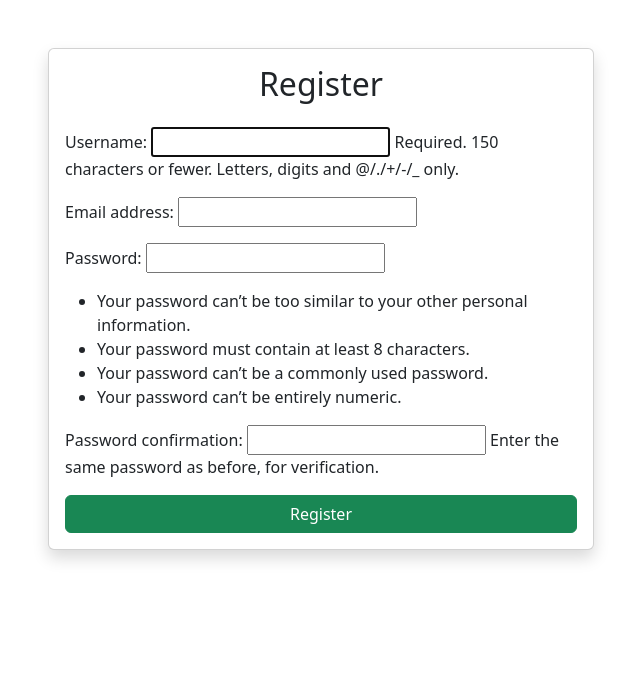
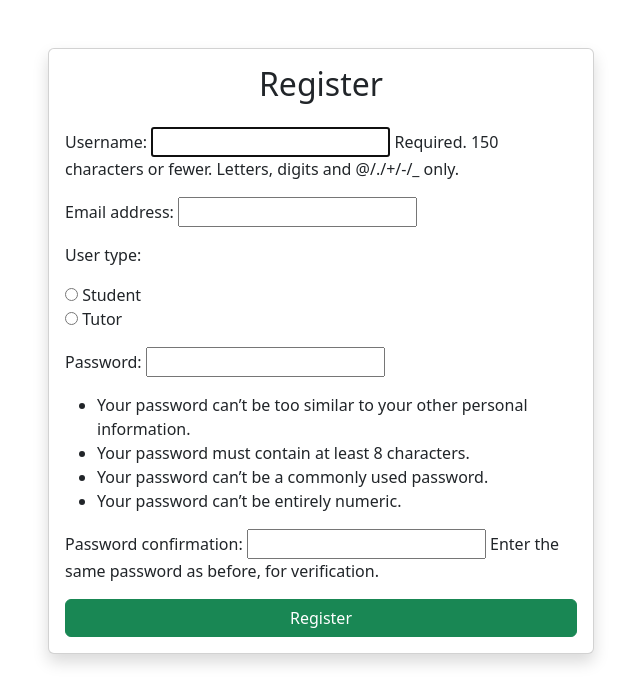
Before and after one commit to amenzedev/tutor_app, a Django app: page /register/ in a window 1280 px wide. Shown: the part 56-750 px from the top of the page, without its empty margins (319-959 px from the left). Run offline with Django 5.2, Linux system fonts and the light colour scheme.

Commit message:
student and tutor are being created

```diff
--- a/tutor_app/accounts/forms.py
+++ b/tutor_app/accounts/forms.py
@@ -1,12 +1,34 @@
 from django import forms
 from django.contrib.auth.forms import UserCreationForm
-from .models import CustomUser
-
-class CustomUserCreationForm(UserCreationForm):
-    class Meta:
-        model = CustomUser
-        fields = ('username', 'email', 'password1', 'password2')
+from .models import CustomUser, StudentProfile, TutorProfile
 
 class LoginForm(forms.Form):
     username = forms.CharField()
     password = forms.CharField(widget=forms.PasswordInput)
+
+class CustomUserCreationForm(UserCreationForm):
+    user_type = forms.ChoiceField(
+        choices=CustomUser.USER_TYPES,
+        widget=forms.RadioSelect
+    )
+
+    class Meta:
+        model = CustomUser
+        fields = ('username', 'email', 'user_type', 'password1', 'password2')
+
+class StudentProfileForm(forms.ModelForm):
+    class Meta:
+        model = StudentProfile
+        fields = ['bio', 'phone']
+        widgets = {
+            'bio': forms.Textarea(attrs={'rows': 4}),
+        }
+
+class TutorProfileForm(forms.ModelForm):
+    class Meta:
+        model = TutorProfile
+        fields = ['bio', 'subjects', 'hourly_rate']
+        widgets = {
+            'bio': forms.Textarea(attrs={'rows': 4}),
+            'subjects': forms.TextInput(attrs={'placeholder': 'Math, Science, English...'}),
+        }
--- a/tutor_app/accounts/models.py
+++ b/tutor_app/accounts/models.py
@@ -1,6 +1,48 @@
+from django.db import models
 from django.contrib.auth.models import AbstractUser
-from django.db import models
+from django.db.models.signals import post_save
+from django.dispatch import receiver
 
 class CustomUser(AbstractUser):
-    is_student = models.BooleanField(default=False)
-    is_tutor = models.BooleanField(default=False)
+    USER_TYPES = (
+        ('student', 'Student'),
+        ('tutor', 'Tutor'),
+    )
+    user_type = models.CharField(max_length=10, choices=USER_TYPES, default='student')
+
+    def __str__(self):
+        return self.username
+
+class StudentProfile(models.Model):
+    user = models.OneToOneField(CustomUser, on_delete=models.CASCADE, related_name='student_profile')
+    bio = models.TextField(max_length=500, blank=True)
+    phone = models.CharField(max_length=20, blank=True)
+    created_at = models.DateTimeField(auto_now_add=True)
+
+    def __str__(self):
+        return f"Student Profile - {self.user.username}"
+
+class TutorProfile(models.Model):
+    user = models.OneToOneField(CustomUser, on_delete=models.CASCADE, related_name='tutor_profile')
+    bio = models.TextField(max_length=500, blank=True)
+    subjects = models.CharField(max_length=200)
+    hourly_rate = models.DecimalField(max_digits=6, decimal_places=2)
+    created_at = models.DateTimeField(auto_now_add=True)
+
+    def __str__(self):
+        return f"Tutor Profile - {self.user.username}"
+
+@receiver(post_save, sender=CustomUser)
+def create_user_profile(sender, instance, created, **kwargs):
+    if created:
+        if instance.user_type == 'student':
+            StudentProfile.objects.create(user=instance)
+        elif instance.user_type == 'tutor':
+            TutorProfile.objects.create(user=instance)
+
+@receiver(post_save, sender=CustomUser)
+def save_user_profile(sender, instance, **kwargs):
+    if hasattr(instance, 'student_profile'):
+        instance.student_profile.save()
+    elif hasattr(instance, 'tutor_profile'):
+        instance.tutor_profile.save()
--- a/tutor_app/accounts/views.py
+++ b/tutor_app/accounts/views.py
@@ -2,7 +2,8 @@ from django.shortcuts import render, redirect
 from django.contrib.auth import login, logout, authenticate
 from django.contrib import messages
 from django.contrib.auth.forms import AuthenticationForm
-from .forms import CustomUserCreationForm
+from .forms import CustomUserCreationForm, StudentProfileForm, TutorProfileForm
+from django.contrib.auth.decorators import login_required
 
 def register(request):
     if request.method == 'POST':
@@ -10,8 +11,8 @@ def register(request):
         if form.is_valid():
             user = form.save()
             login(request, user)
-            messages.success(request, 'Registration successful!')
-            return redirect('home')
+            messages.success(request, 'Registration successful! Please complete your profile.')
+            return redirect('profile')
         else:
             messages.error(request, 'Registration failed. Please correct the errors below.')
     else:
@@ -39,3 +40,33 @@ def user_logout(request):
     logout(request)
     messages.success(request, 'You have been logged out.')
     return redirect('home')
+
+
+@login_required
+def profile_view(request):
+    user = request.user
+    profile_instance = None
+    form_class = None
+
+    if user.user_type == 'student':
+        profile_instance = user.student_profile
+        form_class = StudentProfileForm
+    elif user.user_type == 'tutor':
+        profile_instance = user.tutor_profile
+        form_class = TutorProfileForm
+        return redirect('home')
+
+    if request.method == 'POST':
+        form = form_class(request.POST, instance=profile_instance)
+        if form.is_valid():
+            form.save()
+            messages.success(request, 'Profile updated successfully!')
+            return redirect('profile')
+    else:
+        form = form_class(instance=profile_instance)
+
+    # return render(request, f'accounts/{"student" if request.user.user_type == 'student' else "tutor"}_profile.html', {
+    #     'form': form,
+    #     'profile': profile_instance
+    # })
+    return redirect('home')
--- a/tutor_app/templates/base.html
+++ b/tutor_app/templates/base.html
@@ -23,6 +23,7 @@
             <a class="navbar-brand" href="{% url 'home' %}">Tutor App</a>
             <div class="navbar-nav">
                 {% if user.is_authenticated %}
+                    <a class="nav-link" href="{% url 'profile' %}">Profile</a>
                     <a class="nav-link" href="{% url 'logout' %}">Logout</a>
                 {% else %}
                     <a class="nav-link" href="{% url 'login' %}">Login</a>
--- a/tutor_app/tutor_app/urls.py
+++ b/tutor_app/tutor_app/urls.py
@@ -16,7 +16,7 @@ Including another URLconf
 """
 from django.contrib import admin
 from django.urls import path
-from accounts.views import register, user_login, user_logout
+from accounts.views import register, user_login, user_logout, profile_view
 from home.views import home_view
 
 urlpatterns = [
@@ -25,4 +25,5 @@ urlpatterns = [
     path('register/', register, name='register'),
     path('login/', user_login, name='login'),
     path('logout/', user_logout, name='logout'),
+    path('profile/', profile_view, name='profile'),
 ]
```
Also changed, not shown: tutor_app/accounts/templates/accounts/includes/profile_card.html (added, +26 -0 lines), tutor_app/accounts/templates/accounts/student_profile.html (added, +21 -0 lines), tutor_app/accounts/templates/accounts/tutor_profile.html (added, +23 -0 lines), tutor_app/accounts/migrations/0002_studentprofile_tutorprofile.py (added), tutor_app/accounts/migrations/0003_remove_customuser_is_student_and_more.py (added), tutor_app/accounts/migrations/0004_remove_tutorprofile_user_remove_customuser_user_type_and_more.py (added), tutor_app/accounts/migrations/0005_remove_customuser_is_student_and_more.py (added).
